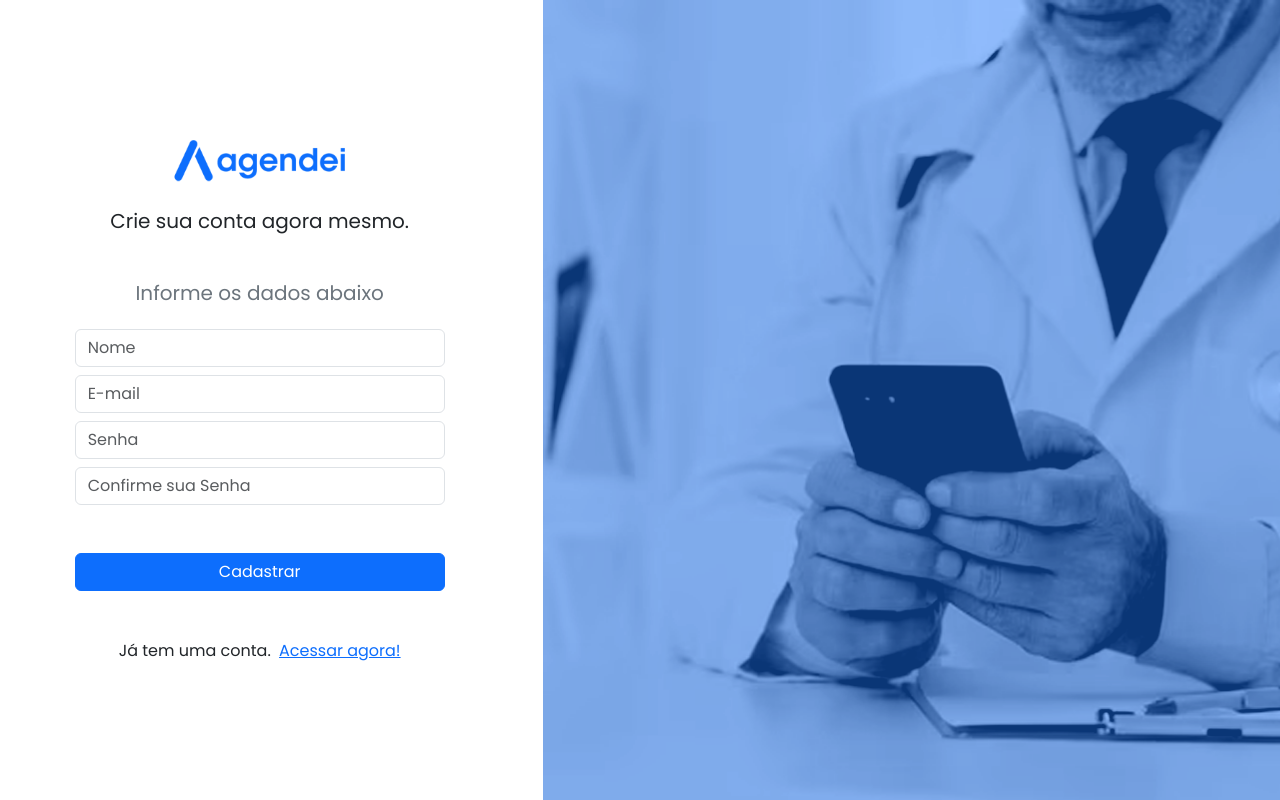
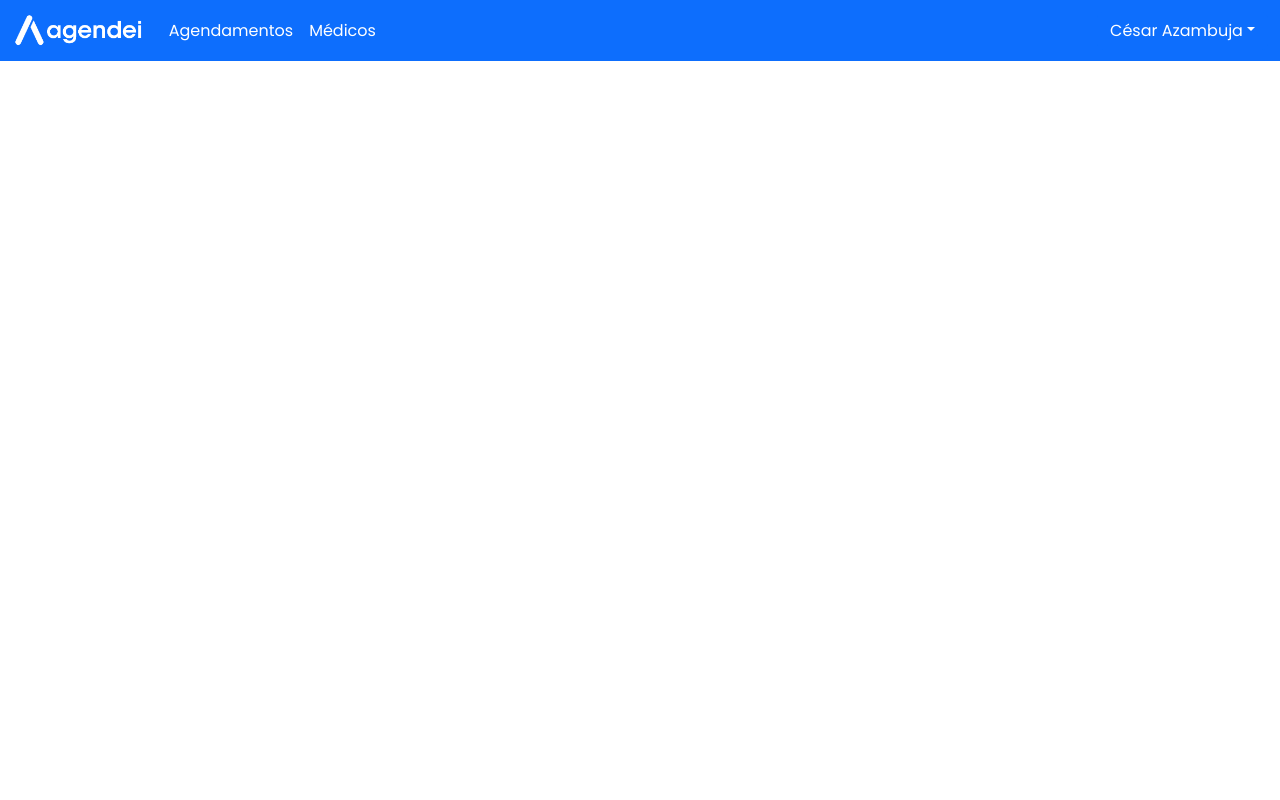
Before and after one commit to CesarAzambuja/agendei-web, a React (Vite) app: page /appointments in a window 1280 px wide. Built offline with nearby package versions, Linux system fonts and the light colour scheme.

Commit message:
create component Navbar

```diff
--- /dev/null
+++ b/src/components/navibar/navbar.jsx
@@ -0,0 +1,49 @@
+import './navibar.styles.css'
+import { Link } from 'react-router-dom'
+import  logoBranco from '../../assets/logo-white.png'
+
+
+ function Navbar() {
+    return <nav className="navbar fixed-top navbar-expand-lg bg-primary " data-bs-theme="dark">
+        <div className='container-fluid'>
+            <Link className='navbar-brand' to="/appointments">
+            <img src={logoBranco} alt="Logomarca Agendei" className='navbar-logo' />
+            </Link>
+
+            <button className="navbar-toggler" type="button" data-bs-toggle="collapse" data-bs-target="#navbarSupportedContent" aria-controls="navbarSupportedContent" aria-expanded="false" aria-label="Toggle navigation">
+                <span className="navbar-toggler-icon"></span>
+            </button>
+
+            <div className="collapse navbar-collapse" id="navbarSupportedContent">
+                <ul className="navbar-nav me-auto mb-2 mb-lg-0">
+                    <li className="nav-item">
+                        <Link className="nav-link active" aria-current="page" to="/appointments">Agendamentos</Link>
+                    </li>
+                    <li className="nav-item">
+                        <Link className="nav-link active" aria-current="page" to="/doctors">Médicos</Link>
+                    </li>
+                </ul>
+
+                <ul className="navbar-nav">
+                    <li className="nav-item">
+                        <div className="btn-group">
+                            <button className="btn btn-primary dropdown-toggle" type="button" data-bs-toggle="dropdown" aria-expanded="false">
+                                César Azambuja
+                            </button>
+                            <ul className="dropdown-menu dropdown-menu-end">
+                                <li><Link className="dropdown-item" to="/">Meu Perfil</Link></li>
+                                <li><hr className="dropdown-divider" ></hr></li>
+                                <li><Link className="dropdown-item" to="/">Desconectar</Link></li>
+                            </ul>
+                        </div>
+                    </li>
+                </ul>
+
+
+
+            </div>
+        </div>
+    </nav>
+ }
+
+ export default Navbar
--- /dev/null
+++ b/src/components/navibar/navibar.styles.css
@@ -0,0 +1,7 @@
+.navbar-logo{
+    height: 35px;
+}
+
+.dropdown-menu-end{
+    align-items: end !important;
+}
--- a/src/main.jsx
+++ b/src/main.jsx
@@ -1,9 +1,9 @@
 import { createRoot } from 'react-dom/client'
-// import Login from './pages/login/login'
 import './styles/global.css'
-import Register from './pages/register/register'
+import Navegation from './navegation'
+
 
 
 createRoot(document.getElementById('root')).render(
-    <Register/>
+    <Navegation/>
 )
--- /dev/null
+++ b/src/navegation.jsx
@@ -0,0 +1,18 @@
+import { BrowserRouter, Route, Routes } from "react-router-dom"
+import Login from './pages/login/login';
+import Register from "./pages/register/register";
+import Appointments from './pages/appointments/appointments';
+
+function Navegation(){
+
+    return <BrowserRouter>
+    <Routes>
+        <Route path ="/" element={<Login/>}/>
+        <Route path ="/register" element={<Register/>}/>
+        <Route path ="/appointments" element={<Appointments/>}/>
+    </Routes>
+    </BrowserRouter>
+
+}
+
+export default Navegation
--- a/src/pages/appointments/appointments.jsx
+++ b/src/pages/appointments/appointments.jsx
@@ -1,7 +1,8 @@
-// import {styles} from "./login.styles.css"
+import Navbar from "../../components/navibar/navbar"
 
 function Appointments (){
     return <>
+    <Navbar />
     <h1>Agendamentos</h1>
     </>
 }
--- a/src/pages/login/login.jsx
+++ b/src/pages/login/login.jsx
@@ -1,8 +1,17 @@
+import { Link, useNavigate } from "react-router-dom"
 import "./login.styles.css"
 import logo from '../../assets/logo.png'
 import fundo from '../../assets/fundo.png'
 
 function Login (){
+
+    const navigate = useNavigate()
+
+    function ExecuteLogin(){
+        navigate('/appointments')
+    }
+
+
     return <div className="row">
         <div className="col-sm-5 d-flex justify-content-center align-items-center text-center">
             <form className="form-signin">
@@ -20,11 +29,11 @@ function Login (){
                 </div>
 
                 <div className="mt-5 mb-5">
-                    <button className="btn btn-primary w-100">Login</button>
+                    <button onClick={ExecuteLogin} className="btn btn-primary w-100" type="button">Login</button>
                 </div>
                 <div>
                     <span className="me-1">Não tem uma conta. </span>
-                    <a  href="#">Criar agora! </a>
+                    <Link to="/register">Criar agora! </Link>
                 </div>
             </form>
 
--- a/src/pages/register/register.jsx
+++ b/src/pages/register/register.jsx
@@ -1,6 +1,7 @@
 import "./register.styles.css"
 import logo from '../../assets/logo.png'
 import fundo from '../../assets/fundo.png'
+import { Link } from "react-router-dom"
 
 function Register (){
     return <div className="row">
@@ -33,7 +34,7 @@ function Register (){
             </div>
             <div>
                 <span className="me-1">Já tem uma conta. </span>
-                <a  href="#">Acessar agora! </a>
+                <Link  to="/">Acessar agora! </Link>
             </div>
         </form>
 
```
